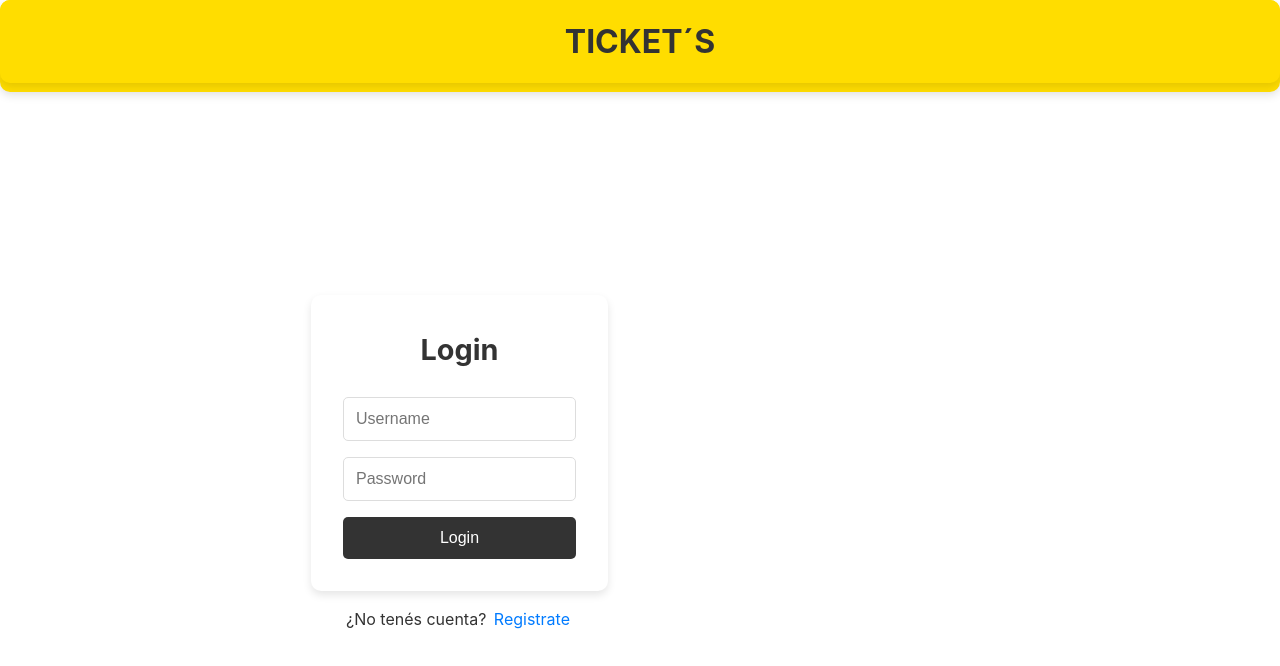
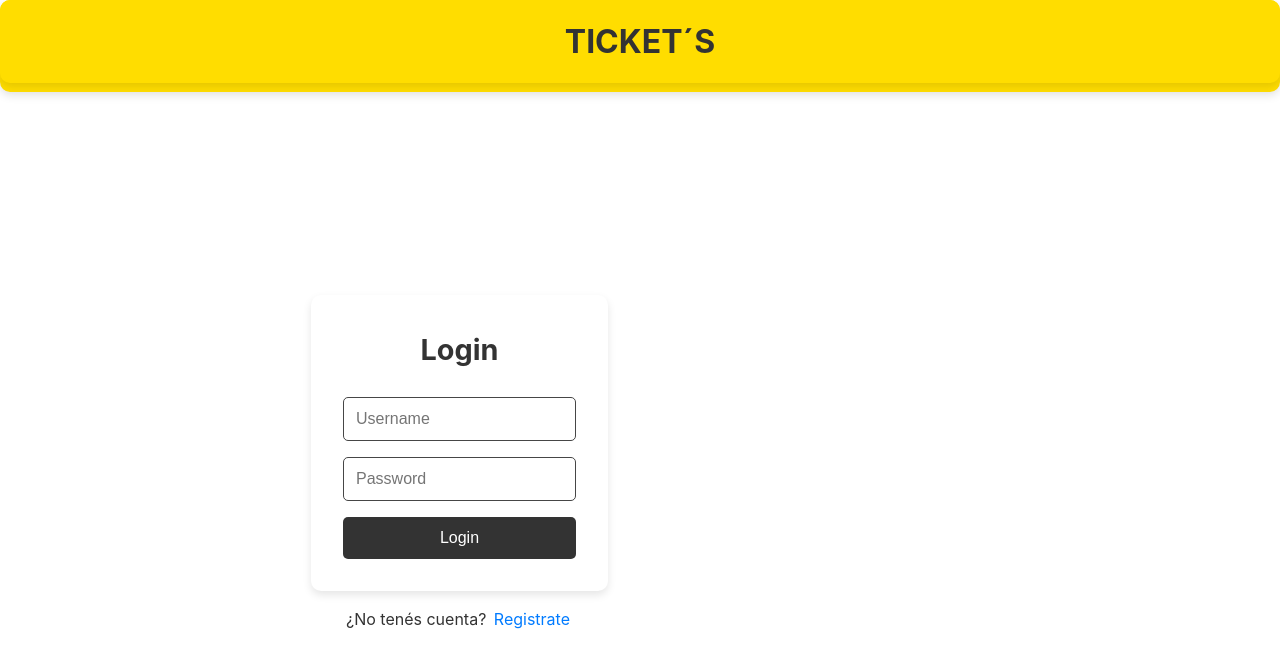
Before and after one commit to Macarena-Chang/nt2g7, a Vue app: page /login in a window 1280 px wide. Shown: the top 666 px of the page. Built offline with nearby package versions, Linux system fonts and the light colour scheme.

Commit message:
correccion color texto

```diff
--- a/src/views/CartView.vue
+++ b/src/views/CartView.vue
@@ -42,7 +42,7 @@ const handleClearCart = () => {
 
 <style scoped>
 .cart-item {
-  border: 1px solid #ddd;
+  border: 1px solid #464646;
   padding: 10px;
   margin-bottom: 10px;
   border-radius: 5px;
--- a/src/views/HomeView.vue
+++ b/src/views/HomeView.vue
@@ -1,11 +1,11 @@
 <script setup>
-import { ref, onMounted } from 'vue';
-import { useAuthStore } from '../stores/authstore';
-import { useRouter } from 'vue-router';
-import { useCartStore } from '../stores/cartStore';
-import axios from 'axios';
 import '@fortawesome/fontawesome-free/css/all.css';
 import '@fortawesome/fontawesome-free/js/all.js';
+import axios from 'axios';
+import { onMounted, ref } from 'vue';
+import { useRouter } from 'vue-router';
+import { useAuthStore } from '../stores/authstore';
+import { useCartStore } from '../stores/cartStore';
 
 
 
@@ -114,7 +114,7 @@ const addToCart = (event) => {
 .event-location,
 .event-price {
   font-size: 0.9em;
-  color: #ddd;
+  color: #464646;
 }
 
 button {
--- a/src/views/LoginView.vue
+++ b/src/views/LoginView.vue
@@ -27,8 +27,8 @@
 </template>
 
 <script setup>
-import { ref, computed } from 'vue';
 import { useAuthStore } from '@/stores/authstore';
+import { computed, ref } from 'vue';
 import { useRouter } from 'vue-router';
 
 const authStore = useAuthStore();
@@ -115,7 +115,7 @@ const cambiarForm = () => {
 .login-input {
   margin-bottom: 1rem;
   padding: 0.75rem;
-  border: 1px solid #ddd;
+  border: 1px solid #464646;
   border-radius: 5px;
   font-size: 1rem;
 }
--- a/src/views/RegisterView.vue
+++ b/src/views/RegisterView.vue
@@ -19,9 +19,9 @@
   </template>
 
   <script setup>
-  import { ref } from 'vue';
   import { useAuthStore } from '@/stores/authstore';
-  import { useRouter } from 'vue-router';
+import { ref } from 'vue';
+import { useRouter } from 'vue-router';
 
   const authStore = useAuthStore();
   const router = useRouter();
@@ -88,7 +88,7 @@
   .register-input {
     margin-bottom: 1rem;
     padding: 0.75rem;
-    border: 1px solid #ddd;
+    border: 1px solid #464646;
     border-radius: 5px;
     font-size: 1rem;
   }
```
